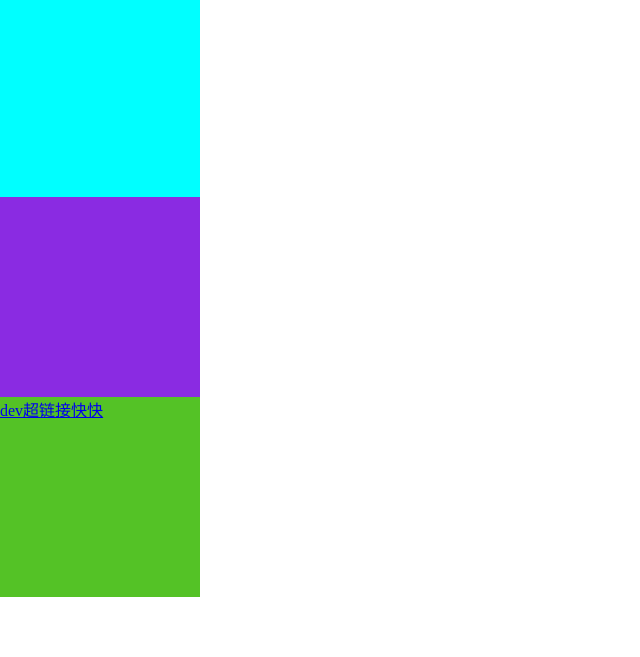
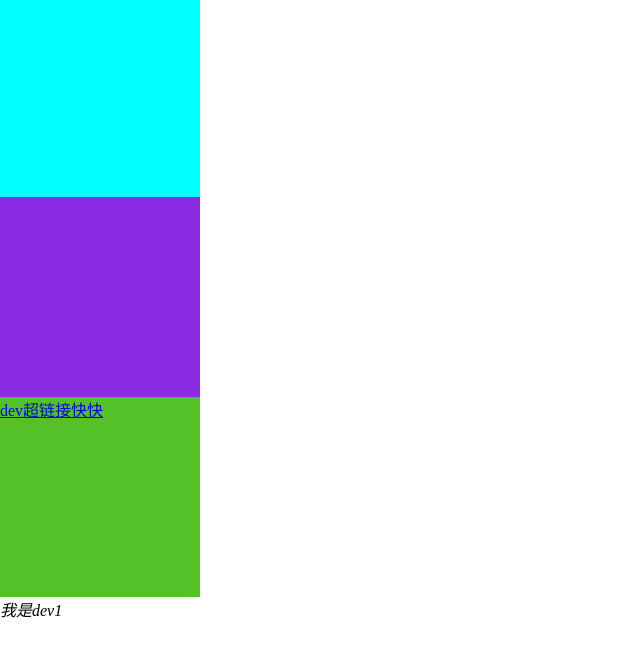
Before and after one commit to LMY1214/10.28-, a plain HTML site: page index.html in a window 1280 px wide. Shown: the part 49-706 px from the top of the page, without its empty margins (0-640 px from the left). Drawn offline with Linux system fonts and the light colour scheme.

Commit message:
'dev1第一次'

```diff
--- a/index.html
+++ b/index.html
@@ -14,6 +14,7 @@
     <div></div>
     <span></span>
     <a href="#">dev超链接快快</a>
+    <i>我是dev1</i>
 </body>
 
 </html>
```
